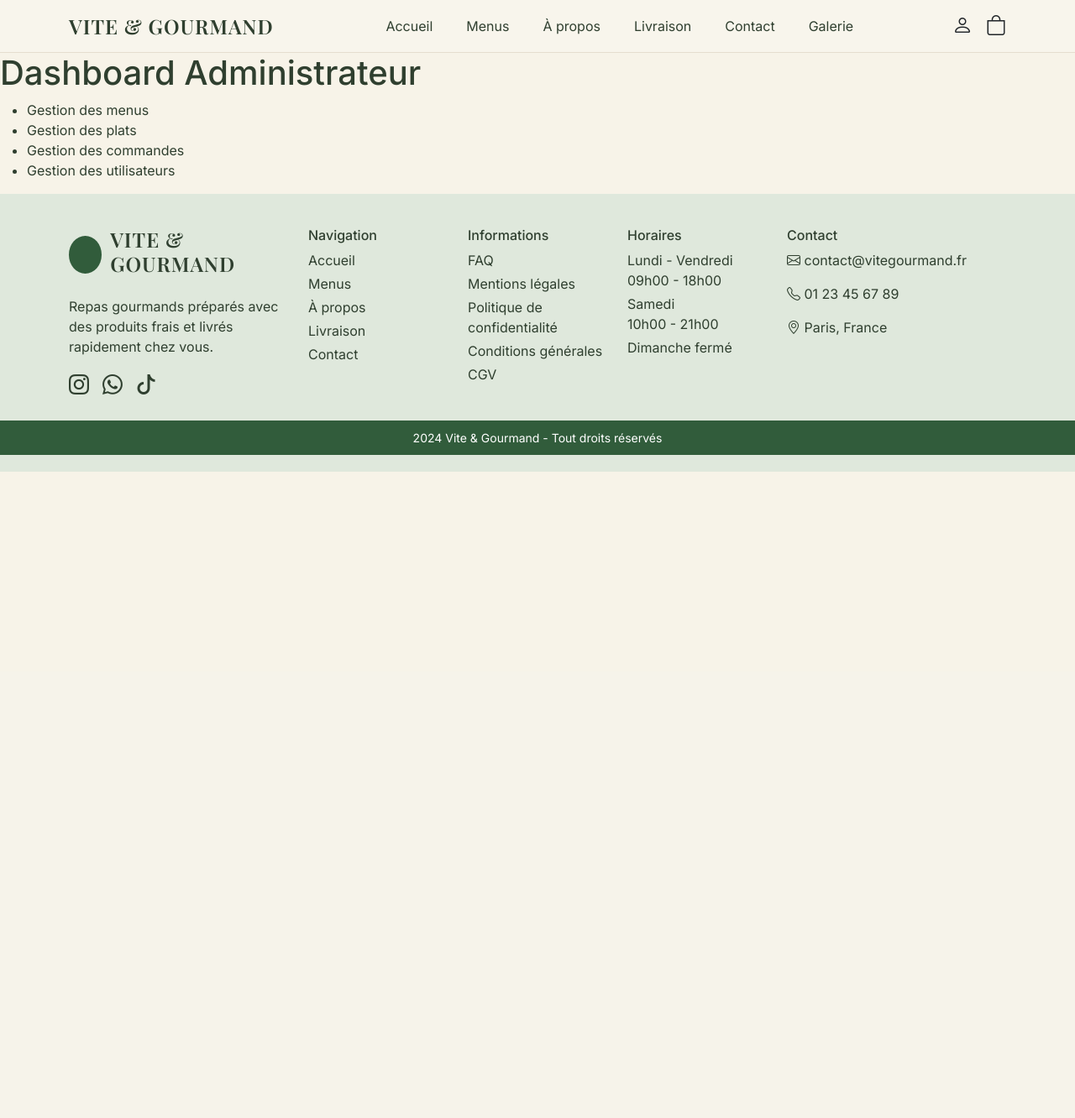
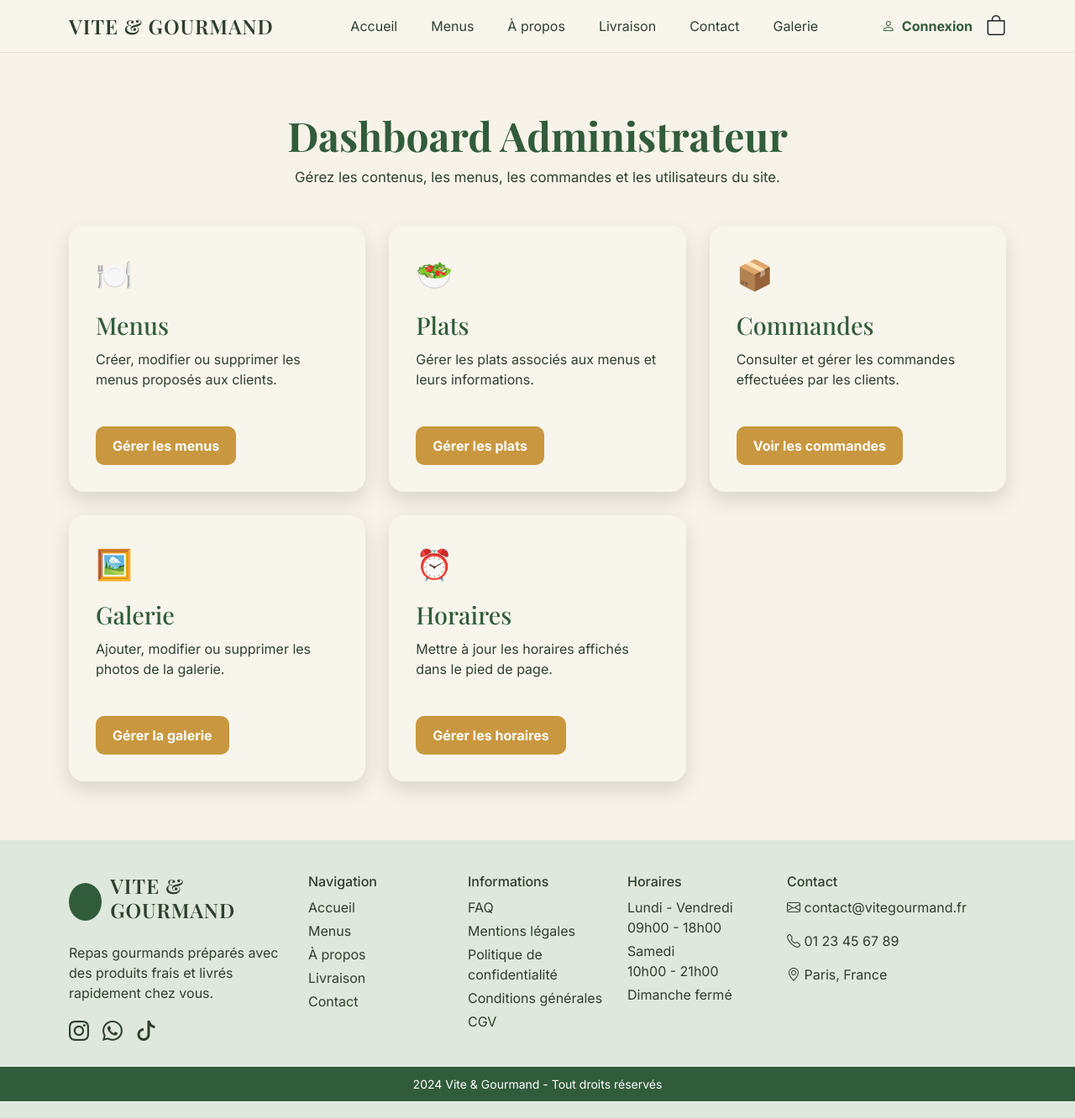
Before and after one commit to Aliya166/ecf-vite-gourmand, a Symfony app: template templates/admin/index.html.twig in a window 1280 px wide. Shown: the whole page at 84% size. Before the commit the page ends 562 px from the top, so only its background shows below. Run offline with Twig, Linux system fonts and the light colour scheme; the template is opened without the code that fills it, so the values that code supplies are empty; style sheets or scripts are compiled from the project's sources; some libraries are stand-ins or nearby versions.

Commit message:
Mon compte, profil utilisateur et dashboard admin

```diff
--- a/assets/styles/app.css
+++ b/assets/styles/app.css
@@ -1097,3 +1097,144 @@ body {
         grid-template-columns: 1fr;
     }
 }
+
+.admin-dashboard {
+    background-color: #f7f3e8;
+    padding: 70px 0;
+    min-height: 75vh;
+}
+
+.admin-header {
+    text-align: center;
+    margin-bottom: 45px;
+}
+
+.admin-header h1 {
+    font-family: 'Playfair Display', serif;
+    color: #315c3b;
+    font-size: 3rem;
+    font-weight: 700;
+}
+
+.admin-header p {
+    color: #2f3f2f;
+    font-size: 1.05rem;
+}
+
+.admin-grid {
+    display: grid;
+    grid-template-columns: repeat(3, 1fr);
+    gap: 28px;
+}
+
+.admin-card {
+    background-color: #f8f5ec;
+    border-radius: 18px;
+    padding: 32px;
+    box-shadow: 0 10px 24px rgba(0, 0, 0, 0.13);
+    transition: 0.3s ease;
+}
+
+.admin-card:hover {
+    transform: translateY(-6px);
+}
+
+.admin-icon {
+    font-size: 2.2rem;
+    margin-bottom: 16px;
+}
+
+.admin-card h2 {
+    font-family: 'Playfair Display', serif;
+    color: #315c3b;
+    font-size: 1.8rem;
+    margin-bottom: 12px;
+}
+
+.admin-card p {
+    color: #2f3f2f;
+    min-height: 70px;
+    margin-bottom: 22px;
+}
+
+.admin-btn {
+    display: inline-block;
+    background-color: #c9973f;
+    color: white;
+    text-decoration: none;
+    padding: 11px 20px;
+    border-radius: 10px;
+    font-weight: 700;
+    transition: 0.3s ease;
+}
+
+.admin-btn:hover {
+    background-color: #b18435;
+    color: white;
+}
+
+@media (max-width: 992px) {
+    .admin-grid {
+        grid-template-columns: repeat(2, 1fr);
+    }
+}
+
+@media (max-width: 600px) {
+    .admin-grid {
+        grid-template-columns: 1fr;
+    }
+
+    .admin-header h1 {
+        font-size: 2.3rem;
+    }
+}
+
+.account-dropdown-btn {
+    border: 1px solid #d8d1c3;
+    background-color: #f8f5ec;
+    color: #315c3b;
+    border-radius: 999px;
+    padding: 8px 16px;
+    font-weight: 700;
+    display: flex;
+    align-items: center;
+    gap: 8px;
+    transition: 0.3s ease;
+}
+
+.account-dropdown-btn:hover {
+    background-color: #315c3b;
+    color: white;
+}
+
+.account-dropdown-menu {
+    border: none;
+    border-radius: 14px;
+    padding: 10px;
+    box-shadow: 0 10px 24px rgba(0, 0, 0, 0.16);
+    background-color: #f8f5ec;
+}
+
+.account-dropdown-menu .dropdown-item {
+    border-radius: 9px;
+    padding: 9px 14px;
+    font-weight: 600;
+}
+
+.account-dropdown-menu .dropdown-item:hover {
+    background-color: #efe6d3;
+    color: #315c3b;
+}
+
+.account-login-link {
+    color: #315c3b;
+    text-decoration: none;
+    font-weight: 700;
+    display: flex;
+    align-items: center;
+    gap: 8px;
+}
+
+.account-login-link:hover {
+    color: #c9973f;
+}
--- a/templates/admin/index.html.twig
+++ b/templates/admin/index.html.twig
@@ -1,16 +1,57 @@
 {% extends 'base.html.twig' %}
 
-{% block title %}Administration{% endblock %}
+{% block title %}Administration - Vite & Gourmand{% endblock %}
 
 {% block body %}
 
-<h1>Dashboard Administrateur</h1>
+<section class="admin-dashboard">
+    <div class="container">
 
-<ul>
-    <li>Gestion des menus</li>
-    <li>Gestion des plats</li>
-    <li>Gestion des commandes</li>
-    <li>Gestion des utilisateurs</li>
-</ul>
+        <div class="admin-header">
+            <h1>Dashboard Administrateur</h1>
+            <p>Gérez les contenus, les menus, les commandes et les utilisateurs du site.</p>
+        </div>
+
+        <div class="admin-grid">
+
+            <div class="admin-card">
+                <div class="admin-icon">🍽️</div>
+                <h2>Menus</h2>
+                <p>Créer, modifier ou supprimer les menus proposés aux clients.</p>
+                <a href="{{ path('app_menu_index') }}" class="admin-btn">Gérer les menus</a>
+            </div>
+
+            <div class="admin-card">
+                <div class="admin-icon">🥗</div>
+                <h2>Plats</h2>
+                <p>Gérer les plats associés aux menus et leurs informations.</p>
+                <a href="{{ path('app_plat_index') }}" class="admin-btn">Gérer les plats</a>
+            </div>
+
+            <div class="admin-card">
+                <div class="admin-icon">📦</div>
+                <h2>Commandes</h2>
+                <p>Consulter et gérer les commandes effectuées par les clients.</p>
+                <a href="{{ path('app_commande_index') }}" class="admin-btn">Voir les commandes</a>
+            </div>
+
+            <div class="admin-card">
+                <div class="admin-icon">🖼️</div>
+                <h2>Galerie</h2>
+                <p>Ajouter, modifier ou supprimer les photos de la galerie.</p>
+                <a href="{{ path('app_gallery_image_index') }}" class="admin-btn">Gérer la galerie</a>
+            </div>
+
+            <div class="admin-card">
+                <div class="admin-icon">⏰</div>
+                <h2>Horaires</h2>
+                <p>Mettre à jour les horaires affichés dans le pied de page.</p>
+                <a href="{{ path('app_horaire_index') }}" class="admin-btn">Gérer les horaires</a>
+            </div>
+
+        </div>
+
+    </div>
+</section>
 
 {% endblock %}
--- a/templates/base.html.twig
+++ b/templates/base.html.twig
@@ -10,7 +10,9 @@
     <link rel="preconnect" href="https://fonts.googleapis.com">
     <link rel="preconnect" href="https://fonts.gstatic.com" crossorigin>
 
-    <link href="https://fonts.googleapis.com/css2?family=Playfair+Display:wght@500;600;700&family=Inter:wght@400;500;600;700&display=swap" rel="stylesheet">
+    <link
+        href="https://fonts.googleapis.com/css2?family=Playfair+Display:wght@500;600;700&family=Inter:wght@400;500;600;700&display=swap"
+        rel="stylesheet">
     <link rel="stylesheet" href="{{ asset('styles/app.css') }}">
 
     {% block stylesheets %}{% endblock %}
@@ -42,14 +44,57 @@
                 </ul>
             </div>
 
-            <div class="d-flex gap-3 fs-4">
+            <div class="d-flex gap-3 align-items-center">
+
                 {% if app.user %}
-                <a href="/logout" class="text-dark"><i class="bi bi-person-check"></i></a>
+
+                <div class="dropdown">
+                    <button class="account-dropdown-btn" type="button" data-bs-toggle="dropdown" aria-expanded="false">
+                        <i class="bi bi-person-check"></i>
+                        <span>Mon espace</span>
+                        <i class="bi bi-chevron-down small"></i>
+                    </button>
+
+                    <ul class="dropdown-menu dropdown-menu-end account-dropdown-menu">
+                        <li>
+                            <a class="dropdown-item" href="{{ path('app_account') }}">
+                                Mon compte
+                            </a>
+                        </li>
+
+                        {% if is_granted('ROLE_ADMIN') %}
+                        <li>
+                            <a class="dropdown-item" href="{{ path('app_admin') }}">
+                                Administration
+                            </a>
+                        </li>
+                        {% endif %}
+
+                        <li>
+                            <hr class="dropdown-divider">
+                        </li>
+
+                        <li>
+                            <a class="dropdown-item text-danger" href="{{ path('app_logout') }}">
+                                Déconnexion
+                            </a>
+                        </li>
+                    </ul>
+                </div>
+
                 {% else %}
-                <a href="/login" class="text-dark"><i class="bi bi-person"></i></a>
+
+                <a href="{{ path('app_login') }}" class="account-login-link">
+                    <i class="bi bi-person"></i>
+                    <span>Connexion</span>
+                </a>
+
                 {% endif %}
 
-                <a href="#" class="text-dark"><i class="bi bi-bag"></i></a>
+                <a href="#" class="text-dark fs-4">
+                    <i class="bi bi-bag"></i>
+                </a>
+
             </div>
 
         </div>
@@ -96,9 +141,9 @@
 
                 <div class="col-lg-2 col-md-6 mb-4">
                     <h6>Horaires</h6>
-                        <p class="mb-1">Lundi - Vendredi<br>09h00 - 18h00</p>
-                        <p class="mb-1">Samedi<br>10h00 - 21h00</p>
-                        <p class="mb-1">Dimanche fermé</p>
+                    <p class="mb-1">Lundi - Vendredi<br>09h00 - 18h00</p>
+                    <p class="mb-1">Samedi<br>10h00 - 21h00</p>
+                    <p class="mb-1">Dimanche fermé</p>
                 </div>
 
                 <div class="col-lg-3 col-md-6 mb-4">
```
